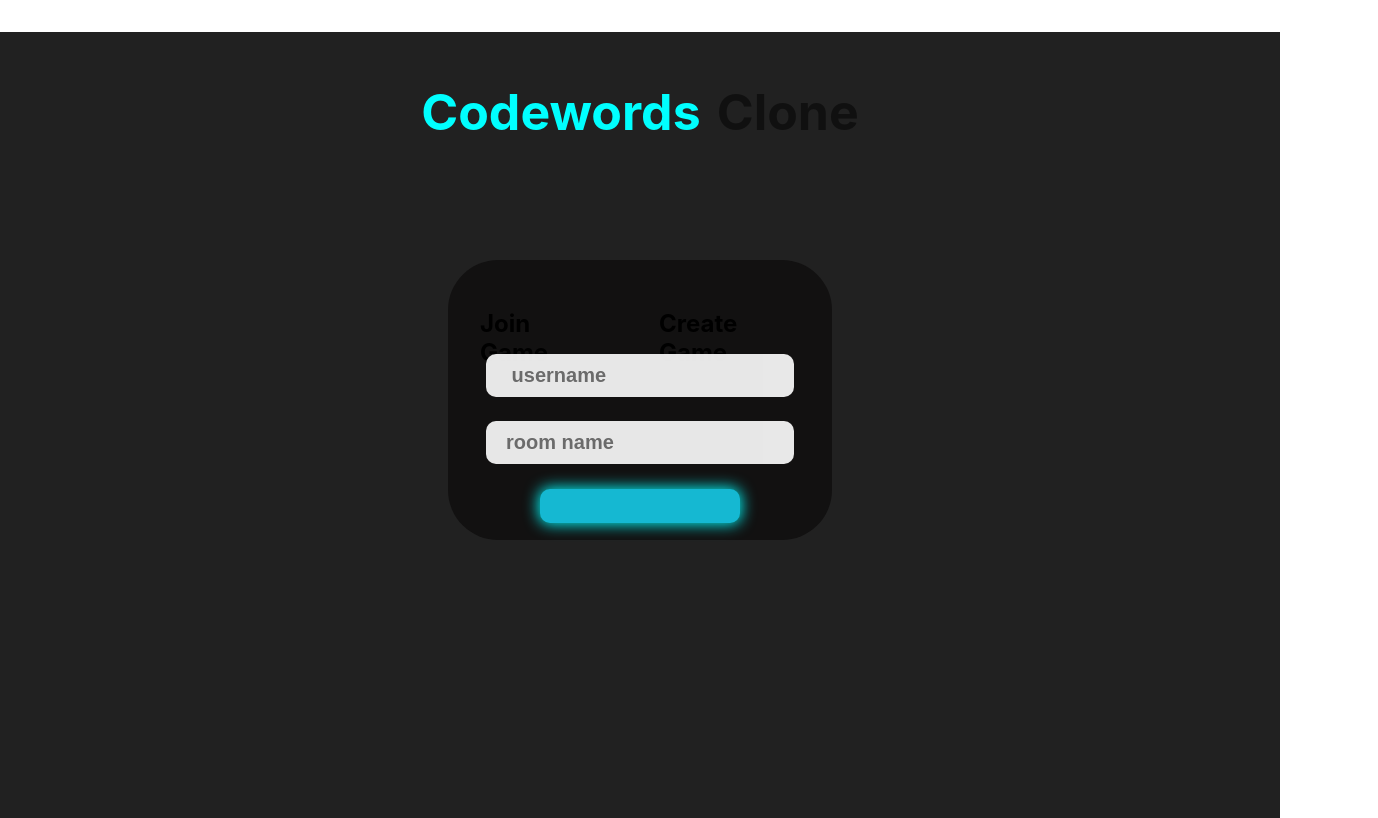
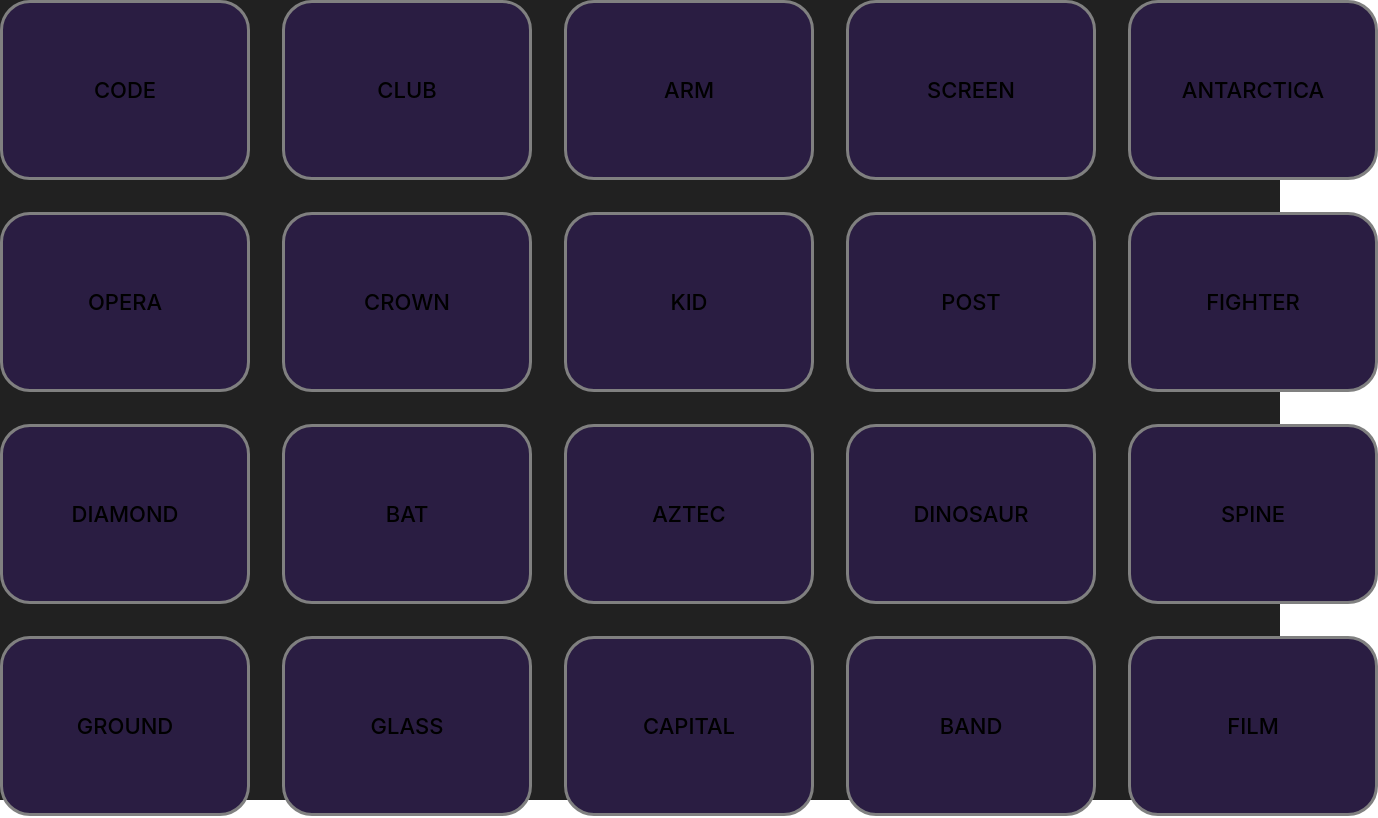
Before and after one commit to MHassan47/Codewords-Clone, a React (Create React App) app: page / in a window 1280 px wide. Shown: the top 818 px of the page, 1378 px wide, since content can reach past the window. Built offline with nearby package versions, Linux system fonts and the light colour scheme.

Commit message:
conditional render board

```diff
--- a/src/App.js
+++ b/src/App.js
@@ -1,10 +1,12 @@
 import "./App.css";
 import Landing from "./components/Landing/Landing";
+import Board from "./components/Board/Board";
 
 function App() {
   return (
     <div className="App">
-      <Landing />
+      {/* <Landing /> */}
+      <Board />
     </div>
   );
 }
```
